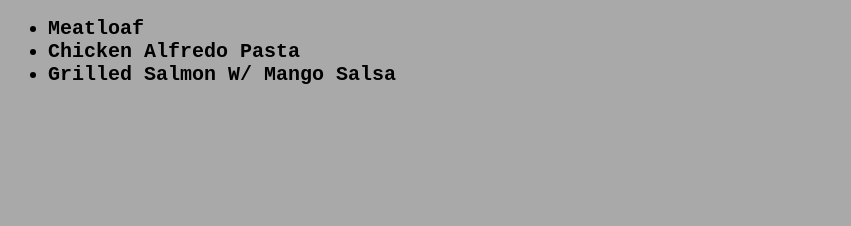
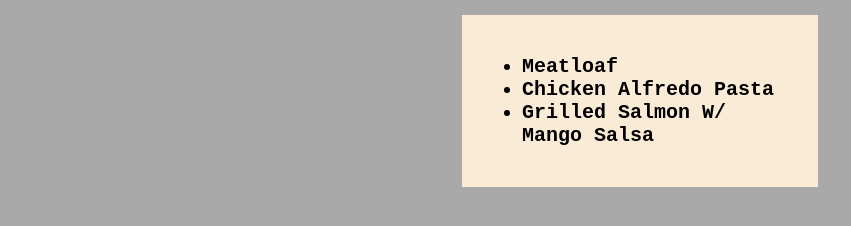
Before and after one commit to pirut/odin-recipes, a plain HTML site: page index.html in a window 1280 px wide. Shown: the part 50-276 px from the top of the page, without its empty margins (0-851 px from the left). Drawn offline with Linux system fonts and the light colour scheme.

Commit message:
Added a card class and implemented it on index

```diff
--- a/index.html
+++ b/index.html
@@ -1,16 +1,21 @@
 <!DOCTYPE html>
 <html lang="en">
+
 <head>
     <meta charset="UTF-8">
     <title>Odin Recipes</title>
     <link rel="stylesheet" href="./style.css">
 </head>
+
 <body class="bg">
     <h1 class="recipeheading">Odin Recipes</h1>
+    <div class="card">
         <ul class="recipe">
             <li><a href="./recipes/meatloaf.html">Meatloaf</a></li>
             <li><a href="./recipes/chicken-alfredo-pasta.html">Chicken Alfredo Pasta</a></li>
             <li><a href="./recipes/grilled-salmon-with-mango-salsa.html">Grilled Salmon W/ Mango Salsa</a></li>
         </ul>
+    </div>
 </body>
+
 </html>
--- a/style.css
+++ b/style.css
@@ -24,6 +24,15 @@ a:active {
 
 .bg {
     background-color: darkgrey;
+}
+
+.card {
+    background-color: antiquewhite;
+    padding: 20px;
+    margin-left: auto;
+    margin-right: auto;
+    width: 25%;
+    height: auto;
 }
 
 .recipe,
```
Lines whose indentation alone changed are shown as unchanged.
